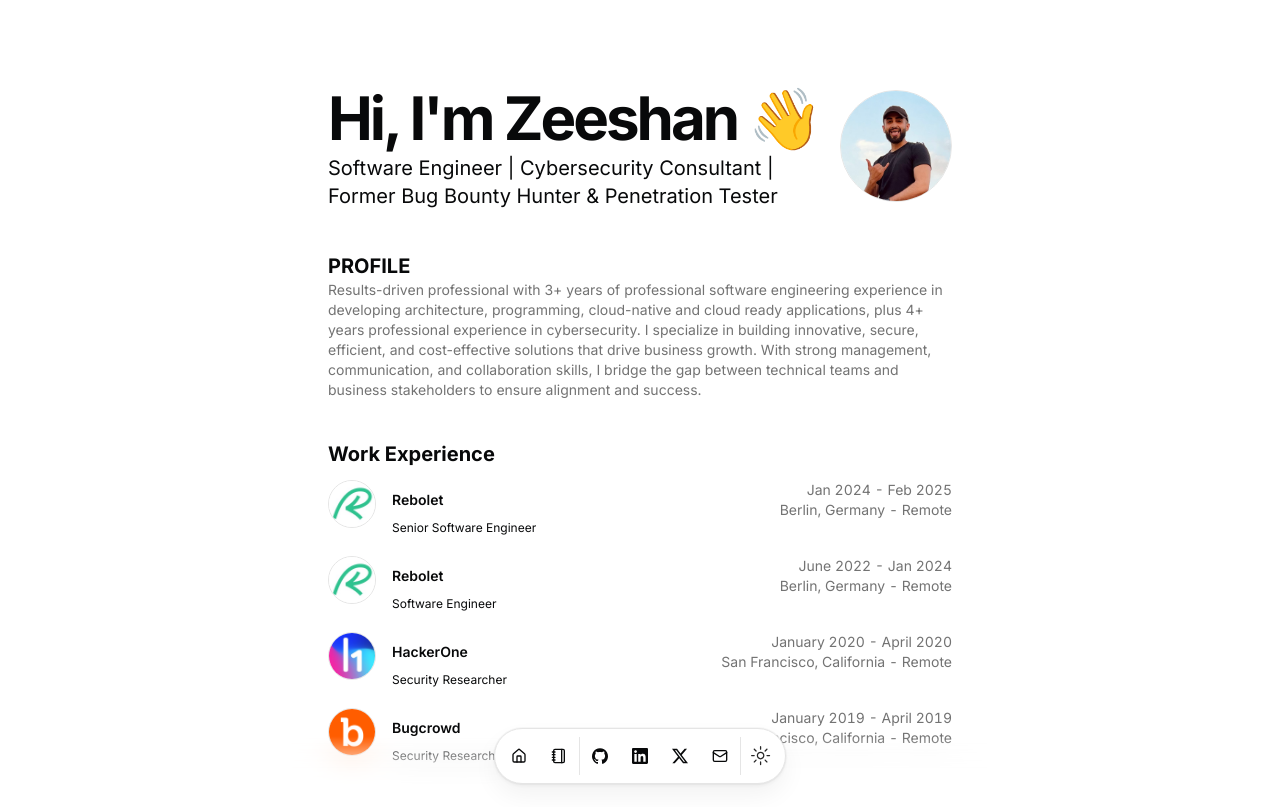
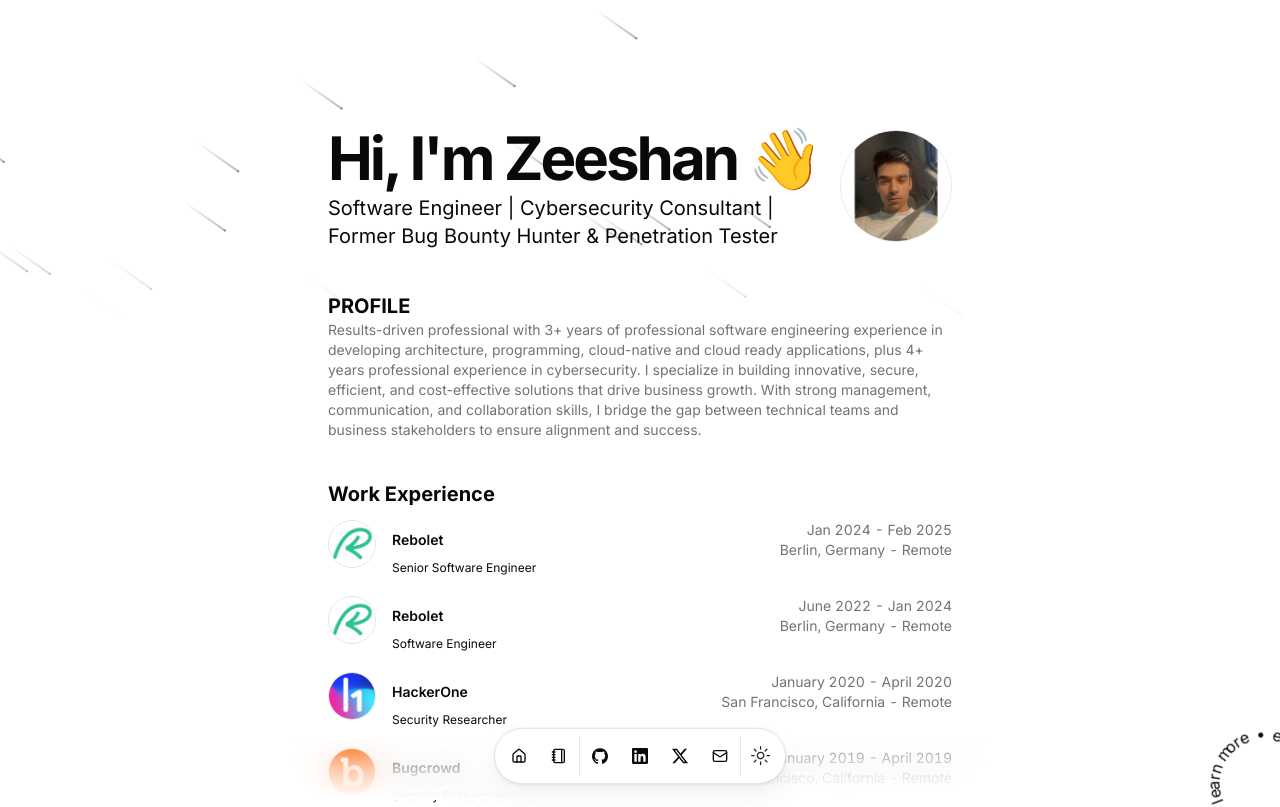
Before and after one commit to itszeeshan/portfolio, a Next.js app: page / in a window 1280 px wide. Shown: the top 807 px of the page. Built offline with nearby package versions, Linux system fonts and the light colour scheme.

Commit message:
feat: add markdown support to work experience section, and added cool affects and change dp

```diff
--- a/src/app/page.tsx
+++ b/src/app/page.tsx
@@ -1,6 +1,8 @@
 import { HackathonCard } from "@/components/hackathon-card";
 import BlurFade from "@/components/magicui/blur-fade";
 import BlurFadeText from "@/components/magicui/blur-fade-text";
+import { Meteors } from "@/components/magicui/meteors";
+import { SpinningText } from "@/components/magicui/spinning-text";
 import { ProjectCard } from "@/components/project-card";
 import { ResumeCard } from "@/components/resume-card";
 import { Avatar, AvatarFallback, AvatarImage } from "@/components/ui/avatar";
@@ -14,6 +16,8 @@ const BLUR_FADE_DELAY = 0.04;
 export default function Page() {
   return (
     <main className="flex flex-col min-h-[100dvh] space-y-10">
+      <SpinningText className="hidden sm:fixed sm:bottom-4 sm:right-4 sm:z-50 sm:block">learn more • earn more • grow more •</SpinningText>
+      <Meteors number={30}/>
       <section id="hero">
         <div className="mx-auto w-full max-w-2xl space-y-8">
           <div className="gap-2 flex justify-between">
--- /dev/null
+++ b/src/components/magicui/meteors.tsx
@@ -0,0 +1,60 @@
+"use client";
+
+import { cn } from "@/lib/utils";
+import React, { useEffect, useState } from "react";
+
+interface MeteorsProps {
+  number?: number;
+  minDelay?: number;
+  maxDelay?: number;
+  minDuration?: number;
+  maxDuration?: number;
+  angle?: number;
+  className?: string;
+}
+
+export const Meteors = ({
+  number = 20,
+  minDelay = 0.2,
+  maxDelay = 1.2,
+  minDuration = 2,
+  maxDuration = 10,
+  angle = 215,
+  className,
+}: MeteorsProps) => {
+  const [meteorStyles, setMeteorStyles] = useState<Array<React.CSSProperties>>(
+    [],
+  );
+
+  useEffect(() => {
+    const styles = [...new Array(number)].map(() => ({
+      "--angle": angle + "deg",
+      top: -5,
+      left: `calc(-50% + ${Math.floor(Math.random() * window.innerWidth)}px)`,
+      animationDelay: Math.random() * (maxDelay - minDelay) + minDelay + "s",
+      animationDuration:
+        Math.floor(Math.random() * (maxDuration - minDuration) + minDuration) +
+        "s",
+    }));
+    setMeteorStyles(styles);
+  }, [number, minDelay, maxDelay, minDuration, maxDuration, angle]);
+
+  return (
+    <>
+      {[...meteorStyles].map((style, idx) => (
+        // Meteor Head
+        <span
+          key={idx}
+          style={{ ...style }}
+          className={cn(
+            "pointer-events-none absolute size-0.5 rotate-[var(--angle)] animate-meteor rounded-full bg-zinc-500 shadow-[0_0_0_1px_#ffffff10]",
+            className,
+          )}
+        >
+          {/* Meteor Tail */}
+          <div className="pointer-events-none absolute top-1/2 -z-10 h-px w-[50px] -translate-y-1/2 bg-gradient-to-r from-zinc-500 to-transparent" />
+        </span>
+      ))}
+    </>
+  );
+};
--- /dev/null
+++ b/src/components/magicui/spinning-text.tsx
@@ -0,0 +1,113 @@
+"use client";
+import { cn } from "@/lib/utils";
+import { motion, Transition, Variants } from "motion/react";
+import React, { CSSProperties } from "react";
+
+type SpinningTextProps = {
+  children: string | string[];
+  style?: CSSProperties;
+  duration?: number;
+  className?: string;
+  reverse?: boolean;
+  fontSize?: number;
+  radius?: number;
+  transition?: Transition;
+  variants?: {
+    container?: Variants;
+    item?: Variants;
+  };
+};
+
+const BASE_TRANSITION = {
+  repeat: Infinity,
+  ease: "linear",
+};
+
+const BASE_ITEM_VARIANTS = {
+  hidden: {
+    opacity: 1,
+  },
+  visible: {
+    opacity: 1,
+  },
+};
+
+export function SpinningText({
+  children,
+  duration = 10,
+  style,
+  className,
+  reverse = false,
+  radius = 5,
+  transition,
+  variants,
+}: SpinningTextProps) {
+  if (typeof children !== "string" && !Array.isArray(children)) {
+    throw new Error("children must be a string or an array of strings");
+  }
+
+  if (Array.isArray(children)) {
+    // Validate all elements are strings
+    if (!children.every((child) => typeof child === "string")) {
+      throw new Error("all elements in children array must be strings");
+    }
+    children = children.join("");
+  }
+
+  const letters = children.split("");
+  letters.push(" ");
+
+  const finalTransition = {
+    ...BASE_TRANSITION,
+    ...transition,
+    duration: (transition as { duration?: number })?.duration ?? duration,
+  };
+
+  const containerVariants = {
+    visible: { rotate: reverse ? -360 : 360 },
+    ...variants?.container,
+  };
+
+  const itemVariants = {
+    ...BASE_ITEM_VARIANTS,
+    ...variants?.item,
+  };
+
+  return (
+    <motion.div
+      className={cn("relative", className)}
+      style={{
+        ...style,
+      }}
+      initial="hidden"
+      animate="visible"
+      variants={containerVariants}
+      transition={finalTransition}
+    >
+      {letters.map((letter, index) => (
+        <motion.span
+          aria-hidden="true"
+          key={`${index}-${letter}`}
+          variants={itemVariants}
+          className="absolute left-1/2 top-1/2 inline-block"
+          style={
+            {
+              "--index": index,
+              "--total": letters.length,
+              "--radius": radius,
+              transform: `
+                  translate(-50%, -50%)
+                  rotate(calc(360deg / var(--total) * var(--index)))
+                  translateY(calc(var(--radius, 5) * -1ch))
+                `,
+              transformOrigin: "center",
+            } as React.CSSProperties
+          }
+        >
+          {letter}
+        </motion.span>
+      ))}
+      <span className="sr-only">{children}</span>
+    </motion.div>
+  );
+}
--- a/src/components/resume-card.tsx
+++ b/src/components/resume-card.tsx
@@ -8,6 +8,7 @@ import { motion } from "framer-motion";
 import { ChevronRightIcon } from "lucide-react";
 import Link from "next/link";
 import React from "react";
+import Markdown from "react-markdown";
 
 interface ResumeCardProps {
   logoUrl: string;
@@ -107,7 +108,9 @@ export const ResumeCard = ({
               }}
               className="mt-2 text-xs sm:text-sm"
             >
+              <Markdown className={"prose max-w-full text-pretty font-sans text-sm dark:prose-invert"}>
               {description}
+              </Markdown>
             </motion.div>
           )}
         </div>
--- a/src/data/resume.tsx
+++ b/src/data/resume.tsx
@@ -15,7 +15,7 @@ export const DATA = {
 ready applications, plus 4+ years professional experience in cybersecurity. I specialize in building innovative, secure, efficient, and cost-effective solutions
 that drive business growth. With strong management, communication, and collaboration skills, I bridge the gap between
 technical teams and business stakeholders to ensure alignment and success.`,
-  avatarUrl: "/me.png",
+  avatarUrl: "/me.jpeg",
   skills: [
     "React",
     "Next.js",
@@ -85,15 +85,15 @@ technical teams and business stakeholders to ensure alignment and success.`,
       start: "Jan 2024",
       end: "Feb 2025",
       description:
-        `• Led the design and architecture of a comprehensive Enterprise resource planning (ERP) system, centralizing critical functions like
+        `- Led the design and architecture of a comprehensive Enterprise resource planning (ERP) system, centralizing critical functions like
 product information, suppliers, and logistics, achieving a 25% increase in operational efficiency across platforms like Shopify and
 Amazon while ensuring the UI of the application is minimal and easy to understand for users.
-• Led the design and development for a Customer Return Portal for 200,000+ customers, allowing them to test and grade products
+- Led the design and development for a Customer Return Portal for 200,000+ customers, allowing them to test and grade products
 upon return, eliminating the need for manual inspection of each returned item, which improved return processing efficiency by 50%
 and significantly reduced labor costs.
-• Managed a team of four engineers, driving code quality, security, and best practices through mentorship, in-depth code reviews,
+- Managed a team of four engineers, driving code quality, security, and best practices through mentorship, in-depth code reviews,
 and technical guidance, resulting in faster deployments, fewer production issues, and stronger team collaboration.
-• Partnered with leadership and non-technical stakeholders to align technical solutions with business goals, driving key strategic
+- Partnered with leadership and non-technical stakeholders to align technical solutions with business goals, driving key strategic
 decisions and company growth.`,
     },
     {
@@ -106,15 +106,15 @@ decisions and company growth.`,
       start: "June 2022",
       end: "Jan 2024",
       description:
-        `• Architected and built a Product Information Manager to automate and govern product data, eliminating 60% of manual workflows
+        `- Architected and built a Product Information Manager to automate and govern product data, eliminating 60% of manual workflows
 and reducing operational overhead, enabling faster product launches with airtight security.
-• Collaborated to build TestNGrade, optimizing product categorization and pricing for 500+ suppliers, driving €7 per item on
+- Collaborated to build TestNGrade, optimizing product categorization and pricing for 500+ suppliers, driving €7 per item on
 200,000+ products which significantly boosted revenue. Enhanced backend performance by refactoring API endpoints, improving
 response times and scalability. Optimized the frontend with tree shaking, reducing app size by 30% and cutting load times by 20%.
-Collaborated with the design team to create a user-friendly interface, increasing user engagement and navigation efficiency.
+- Collaborated with the design team to create a user-friendly interface, increasing user engagement and navigation efficiency.
 Implemented a robust access management framework, strengthening security and ensuring compliance across applications,
 including the Suppliers Portal Dashboard.
-• Spearheaded the redesign of Supplier Portal Dashboard unifying financial data and automating invoices for executives. Optimized
+- Spearheaded the redesign of Supplier Portal Dashboard unifying financial data and automating invoices for executives. Optimized
 APIs and frontend, cutting load times by 35% and boosting efficiency by 50%. Led a UX overhaul, increasing adoption by 45%.`,
     },
     {
@@ -127,10 +127,10 @@ APIs and frontend, cutting load times by 35% and boosting efficiency by 50%. Led
       start: "January 2020",
       end: "April 2020",
       description:
-        `• Recognized by industry leaders like Meta, Airbnb, Toyota, Snapchat, HackerOne, Shopify, and Spotify for identifying critical security
+        `- Recognized by industry leaders like Meta, Airbnb, Toyota, Snapchat, HackerOne, Shopify, and Spotify for identifying critical security
 vulnerabilities impacting 100M+ daily users. Notably, Authored a top-ranked HackerOne report, disclosed on May 31, 2019, which
 led the HackerOne Hacktivity dashboard for two months, serving as a key resource for security researchers.
-• Earned several badges, including Greybeard for submitting valid reports for more than one month in a row, Good Samaritan for
+- Earned several badges, including Greybeard for submitting valid reports for more than one month in a row, Good Samaritan for
 resolving issues with teams that do not pay, Belle of the Ball for a top-ranked Hacktivity report which maintained a high-impact
 presence in the security community, contributing to industry best practices and Hacking Hackers.`,
     },
@@ -144,9 +144,9 @@ presence in the security community, contributing to industry best practices and
       start: "January 2019",
       end: "April 2019",
       description:
-      `•I take pride in being acknowledged by industry giants, including BugCrowd itself, Digital Ocean, Twilio, Intercom, Credit Karma and
+      `- I take pride in being acknowledged by industry giants, including BugCrowd itself, Digital Ocean, Twilio, Intercom, Credit Karma and
       many more on this platform by helping these companies fix their security issues that could have effect 10M+ daily users.
-      Have reported multiple flaws to multiple companies like Server Security Misconfiguration, Broken Authentication and Session
+      - Have reported multiple flaws to multiple companies like Server Security Misconfiguration, Broken Authentication and Session
       Management, Server-Side Injection, Insufficient Security Configurability, Insecure Data Transport, Cross-Site Scripting etc."`,
     },
   ],
--- a/tailwind.config.ts
+++ b/tailwind.config.ts
@@ -13,70 +13,95 @@ const config = {
   theme: {
   	container: {
   		center: true,
-      padding: "2rem",
+  		padding: '2rem',
   		screens: {
-        "2xl": "1400px",
-      },
+  			'2xl': '1400px'
+  		}
   	},
   	extend: {
   		fontFamily: {
-        sans: ["var(--font-sans)", ...fontFamily.sans],
+  			sans: [
+  				'var(--font-sans)',
+                    ...fontFamily.sans
+                ]
   		},
   		colors: {
-        border: "hsl(var(--border))",
-        input: "hsl(var(--input))",
-        ring: "hsl(var(--ring))",
-        background: "hsl(var(--background))",
-        foreground: "hsl(var(--foreground))",
+  			border: 'hsl(var(--border))',
+  			input: 'hsl(var(--input))',
+  			ring: 'hsl(var(--ring))',
+  			background: 'hsl(var(--background))',
+  			foreground: 'hsl(var(--foreground))',
   			primary: {
-          DEFAULT: "hsl(var(--primary))",
-          foreground: "hsl(var(--primary-foreground))",
+  				DEFAULT: 'hsl(var(--primary))',
+  				foreground: 'hsl(var(--primary-foreground))'
   			},
   			secondary: {
-          DEFAULT: "hsl(var(--secondary))",
-          foreground: "hsl(var(--secondary-foreground))",
+  				DEFAULT: 'hsl(var(--secondary))',
+  				foreground: 'hsl(var(--secondary-foreground))'
   			},
   			destructive: {
-          DEFAULT: "hsl(var(--destructive))",
-          foreground: "hsl(var(--destructive-foreground))",
+  				DEFAULT: 'hsl(var(--destructive))',
+  				foreground: 'hsl(var(--destructive-foreground))'
   			},
   			muted: {
-          DEFAULT: "hsl(var(--muted))",
-          foreground: "hsl(var(--muted-foreground))",
+  				DEFAULT: 'hsl(var(--muted))',
+  				foreground: 'hsl(var(--muted-foreground))'
   			},
   			accent: {
-          DEFAULT: "hsl(var(--accent))",
-          foreground: "hsl(var(--accent-foreground))",
+  				DEFAULT: 'hsl(var(--accent))',
+  				foreground: 'hsl(var(--accent-foreground))'
   			},
   			popover: {
-          DEFAULT: "hsl(var(--popover))",
-          foreground: "hsl(var(--popover-foreground))",
+  				DEFAULT: 'hsl(var(--popover))',
+  				foreground: 'hsl(var(--popover-foreground))'
   			},
   			card: {
-          DEFAULT: "hsl(var(--card))",
-          foreground: "hsl(var(--card-foreground))",
-        },
+  				DEFAULT: 'hsl(var(--card))',
+  				foreground: 'hsl(var(--card-foreground))'
+  			}
   		},
   		borderRadius: {
-        lg: "var(--radius)",
-        md: "calc(var(--radius) - 2px)",
-        sm: "calc(var(--radius) - 4px)",
+  			lg: 'var(--radius)',
+  			md: 'calc(var(--radius) - 2px)',
+  			sm: 'calc(var(--radius) - 4px)'
   		},
   		keyframes: {
-        "accordion-down": {
-          from: { height: "0" },
-          to: { height: "var(--radix-accordion-content-height)" },
+  			'accordion-down': {
+  				from: {
+  					height: '0'
   				},
-        "accordion-up": {
-          from: { height: "var(--radix-accordion-content-height)" },
-          to: { height: "0" },
+  				to: {
+  					height: 'var(--radix-accordion-content-height)'
+  				}
   			},
+  			'accordion-up': {
+  				from: {
+  					height: 'var(--radix-accordion-content-height)'
+  				},
+  				to: {
+  					height: '0'
+  				}
+  			},
+  			meteor: {
+  				'0%': {
+  					transform: 'rotate(var(--angle)) translateX(0)',
+  					opacity: '1'
+  				},
+  				'70%': {
+  					opacity: '1'
+  				},
+  				'100%': {
+  					transform: 'rotate(var(--angle)) translateX(-500px)',
+  					opacity: '0'
+  				}
+  			}
   		},
   		animation: {
-        "accordion-down": "accordion-down 0.2s ease-out",
-        "accordion-up": "accordion-up 0.2s ease-out",
-      },
-    },
+  			'accordion-down': 'accordion-down 0.2s ease-out',
+  			'accordion-up': 'accordion-up 0.2s ease-out',
+  			meteor: 'meteor 5s linear infinite'
+  		}
+  	}
   },
   plugins: [require("tailwindcss-animate"), require("@tailwindcss/typography")],
 } satisfies Config;
```
Also changed, not shown: public/me.jpeg (added), public/me.png (deleted). Lines whose indentation alone changed are shown as unchanged.
